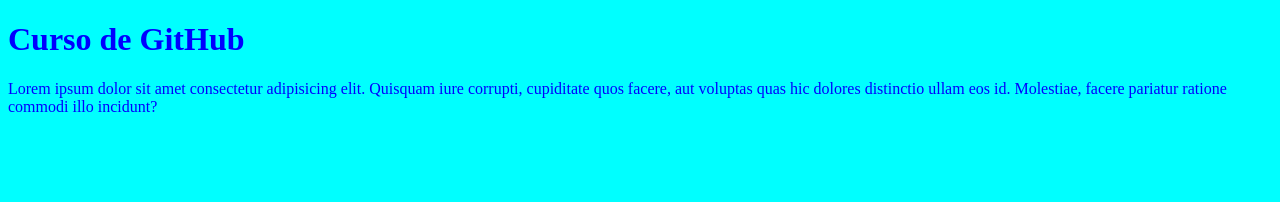
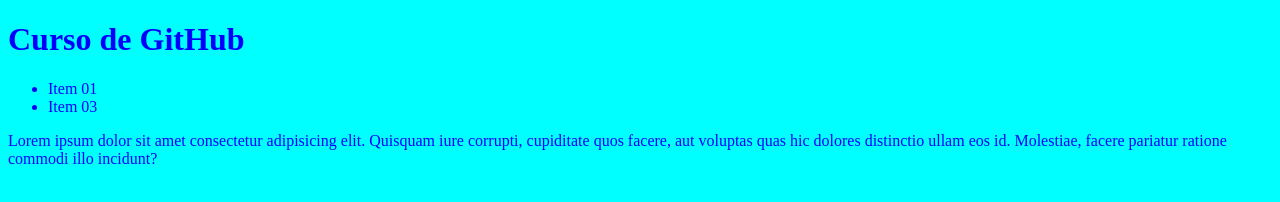
Before and after one commit to ulisesvv1985/28125, a plain HTML site: page index.html in a window 1280 px wide. Drawn offline with Linux system fonts and the light colour scheme.

Commit message:
modifico desde mi rama1

```diff
--- a/index.html
+++ b/index.html
@@ -9,6 +9,11 @@
 </head>
 <body>
     <h1>Curso de GitHub</h1>
+    <ul>
+        <li>Item 01</li>
+        <li>Item 03</li>
+    </ul>
+
     <p>Lorem ipsum dolor sit amet consectetur adipisicing elit. Quisquam iure corrupti, cupiditate quos facere, aut voluptas quas hic dolores distinctio ullam eos id. Molestiae, facere pariatur ratione commodi illo incidunt?</p>
 </body>
 </html>
```
